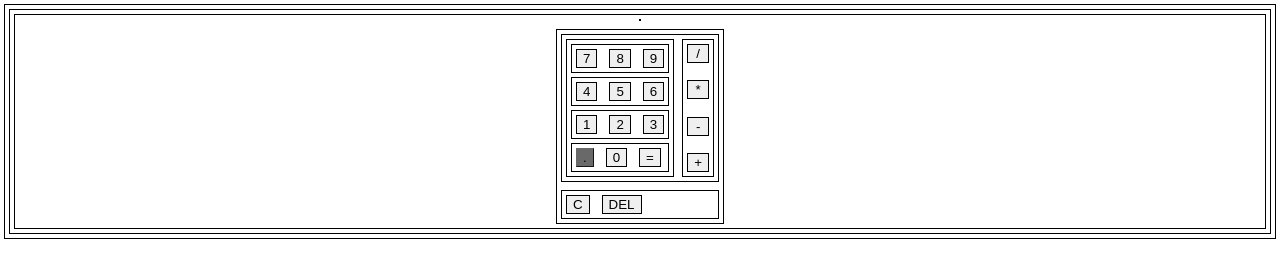
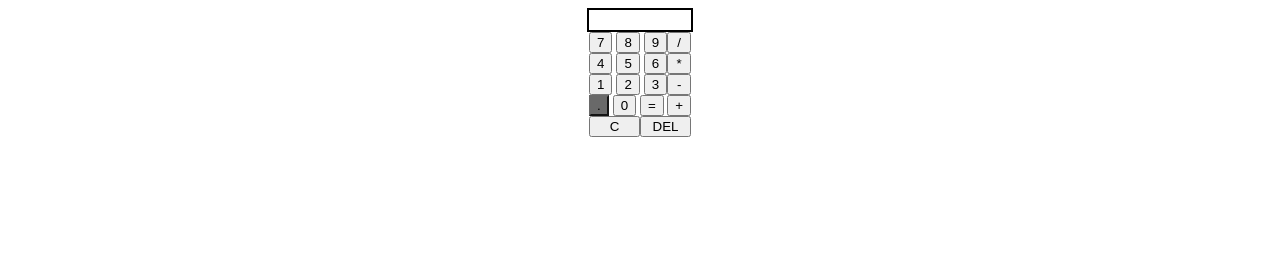
Before and after one commit to Hutts96/calculator, a plain HTML site: page index.html in a window 1280 px wide. Drawn offline with Linux system fonts and the light colour scheme.

Commit message:
Change display logic to show result after every operator

```diff
--- a/script.js
+++ b/script.js
@@ -23,7 +23,7 @@ function operate(a, operand, b) {
             return divide(a, b);
         default:
             console.error('Invalid operand');
-    };
+    }; //there has to be a better way to do this
 }
 
 function displayPressedKeys(toAdd) {
@@ -37,7 +37,7 @@ function updateValues(newVal) {
 }
 
 function clear() {
-    lValue = 0;
+    lValue = null;
     rValue = 0;
     operator = '';
     displayValue = 0;
@@ -51,12 +51,12 @@ const del = document.querySelector('.del');
 const operators = document.querySelectorAll('.operator');
 const equals = document.querySelector('.equals');
 
-let lValue;
+let lValue = null;
 let operator;
 let rValue;
 let displayValue = 0;
 
-screen.textContent = '  ';
+screen.textContent = '';
 
 numbers.forEach((number) => {
     number.addEventListener('click', (event) => {
@@ -64,22 +64,32 @@ numbers.forEach((number) => {
         displayPressedKeys(+event.target.textContent);
     })
 });
+
 cl.addEventListener('click', () => { clear(); });
+
 del.addEventListener('click', () => { updateValues(Math.floor(displayValue / 10)); });
 window.addEventListener('keydown', (e) => {
     if (e.key = 'Backspace') updateValues(Math.floor(displayValue / 10));
 }); //gonna need to to something like this for all keys
+
 operators.forEach((op) => {
     op.addEventListener('click', (e) => {
-        lValue = displayValue;
+        operator = e.target.textContent; //need to make it so when you press operator again it changes to said operator
+        if (lValue === null) {
+            lValue = displayValue;
+        } else {
+            lValue = operate(lValue, operator, displayValue);
+        }
         displayValue = 0;
-        operator = e.target.textContent;
-        screen.textContent += `${e.target.textContent}`;
+        screen.textContent = `${lValue}${e.target.textContent}`;
     });
 });
+
 equals.addEventListener('click', () => {
     rValue = displayValue;
     operate(lValue, operator, rValue);
     screen.textContent = `${operate(lValue, operator, rValue)}`;
 
 })
+//need to fix the gotcha-s
+//help :(
--- a/style.css
+++ b/style.css
@@ -1,6 +1,6 @@
-* {
-    border: 1px solid black;
-    margin: 4px
+body {
+    display: flex;
+    justify-content: center;
 }
 
 .disabled {
@@ -13,6 +13,13 @@
     display: flex;
     flex-direction: column;
     align-items: center;
+}
+
+.screen {
+    border: 2px solid black;
+    width: 100%;
+    height: 20px;
+    align-content: end;
 }
 
 .keys {
@@ -29,3 +36,12 @@
     display: flex;
     flex-direction: column;
 }
+
+.meta-keys {
+    display: flex;
+    justify-content: space-between;
+}
+
+.meta-keys>button {
+    flex: 1;
+}
```
